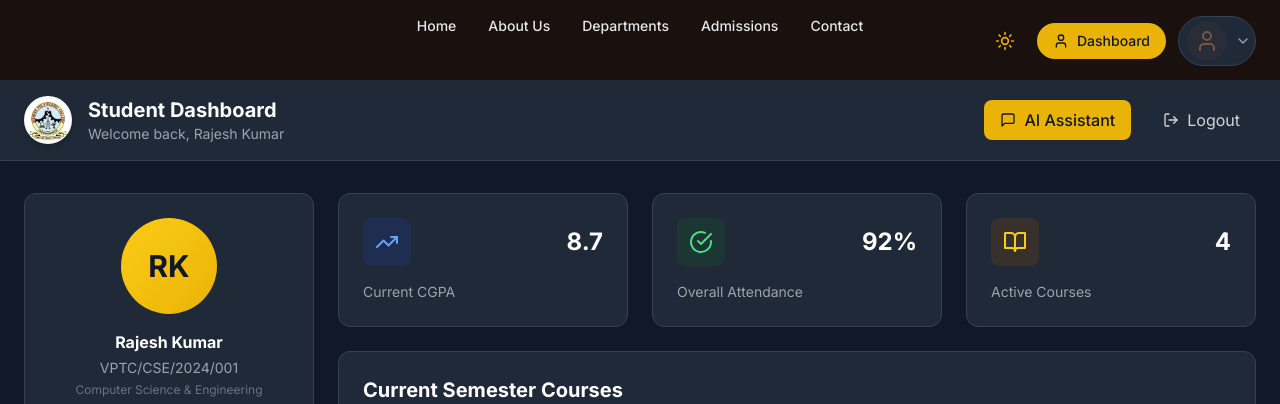
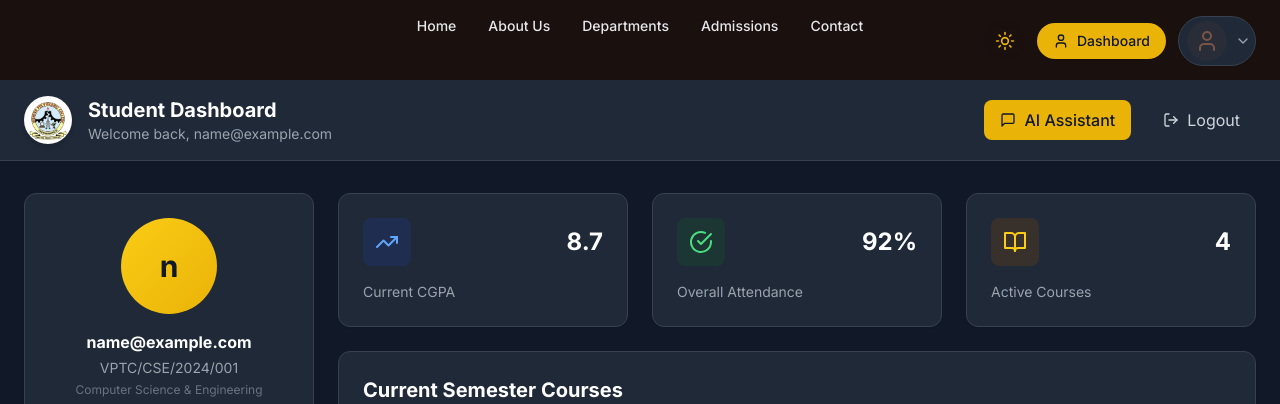
Before and after one commit to sri-vijay-git/vptc-ai-chatbot, a Next.js app in the folder frontend/: page /student/dashboard in a window 1280 px wide. Shown: the top 404 px of the page. Built offline with nearby package versions, Linux system fonts and the light colour scheme; sample sign-in values are in the browser's storage.

Commit message:
feat: display logged-in student data in dashboard from localStorage

```diff
--- a/frontend/app/student/dashboard/page.tsx
+++ b/frontend/app/student/dashboard/page.tsx
@@ -1,33 +1,65 @@
 "use client";
 
-import { useState } from "react";
+import { useState, useEffect } from "react";
 import { BookOpen, Calendar, TrendingUp, FileText, User, Settings, LogOut, MessageSquare, Award, Clock, CheckCircle } from "lucide-react";
 import Link from "next/link";
 import Image from "next/image";
+import { useRouter } from "next/navigation";
 
 export default function StudentDashboard() {
+    const router = useRouter();
     const [activeTab, setActiveTab] = useState("overview");
 
-    // Mock student data
-    const studentData = {
-        name: "Rajesh Kumar",
-        rollNo: "VPTC/CSE/2024/001",
-        department: "Computer Science & Engineering",
-        semester: "3rd Semester",
-        attendance: 92,
-        cgpa: 8.7,
-        courses: [
+    // Student data state
+    const [studentData, setStudentData] = useState({
+        name: "Loading...",
+        email: "",
+        rollNo: "VPTC/CSE/2024/001", // Mock - backend doesn't provide this yet
+        department: "Computer Science & Engineering", // Mock
+        semester: "3rd Semester", // Mock
+        attendance: 92, // Mock
+        cgpa: 8.7, // Mock
+        courses: [ // Mock - backend doesn't provide this yet
             { code: "CS301", name: "Data Structures", credits: 4, grade: "A", attendance: 95 },
             { code: "CS302", name: "Database Management", credits: 3, grade: "A+", attendance: 98 },
             { code: "CS303", name: "Operating Systems", credits: 4, grade: "A", attendance: 90 },
             { code: "MA301", name: "Mathematics III", credits: 3, grade: "B+", attendance: 88 },
         ],
-        upcomingEvents: [
+        upcomingEvents: [ // Mock
             { title: "Mid-term Exams", date: "Feb 15, 2026", type: "exam" },
             { title: "Project Submission", date: "Feb 20, 2026", type: "assignment" },
             { title: "Sports Day", date: "Feb 25, 2026", type: "event" },
         ]
-    };
+    });
+
+    // Fetch logged-in user data
+    useEffect(() => {
+        const token = localStorage.getItem("token");
+        if (!token) {
+            // Not logged in, redirect to login
+            router.push("/login");
+            return;
+        }
+
+        // Get user data from localStorage
+        const userStr = localStorage.getItem("user");
+        if (userStr) {
+            const user = JSON.parse(userStr);
+            setStudentData(prev => ({
+                ...prev,
+                name: user.full_name || user.email || "Student",
+                email: user.email || ""
+            }));
+        } else {
+            // Fallback: use email from localStorage
+            const email = localStorage.getItem("user_email") || "";
+            setStudentData(prev => ({
+                ...prev,
+                name: email.split('@')[0] || "Student",
+                email: email
+            }));
+        }
+    }, [router]);
 
     return (
         <div className="min-h-screen bg-gray-50 dark:bg-gray-900">
```
Lines whose indentation alone changed are shown as unchanged.
